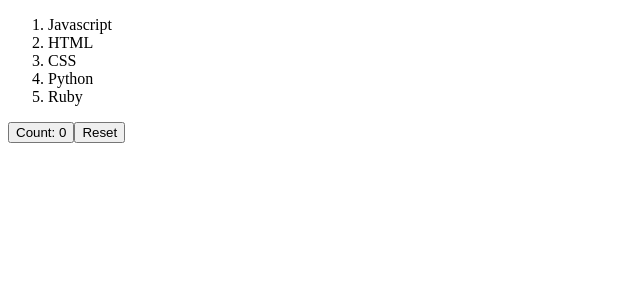
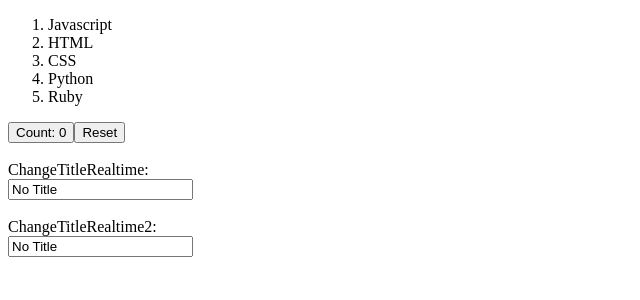
Before and after one commit to vnhcmvn/ReactJS-Learning, a React (Vite) app: page / in a window 1280 px wide. Shown: the top 300 px of the page, without its empty margins (0-640 px from the left). Built offline with nearby package versions, Linux system fonts and the light colour scheme.

Commit message:
Add ChangeTitleRealtime component

```diff
--- a/src/App.jsx
+++ b/src/App.jsx
@@ -1,3 +1,5 @@
+import ChangeTitleRealtime from "./components/ChangeTitleRealtime";
+import ChangeTitleRealtime2 from "./components/ChangeTitleRealtime2";
 import Count from "./components/Count";
 import Course from "./components/Course";
 
@@ -8,9 +10,16 @@ export default function App() {
             <div>
                 <Course courses={courses} />
             </div>
-            <div>
-                <Count />
-            </div>
+
+            <Count />
+
+            <br />
+
+            <ChangeTitleRealtime />
+
+            <br />
+
+            <ChangeTitleRealtime2 />
         </>
     );
 }
--- /dev/null
+++ b/src/components/ChangeTitleRealtime.jsx
@@ -0,0 +1,26 @@
+import { useEffect, useState } from "react";
+
+export default function ChangeTitleRealtime() {
+    const [title, setTitle] = useState("No Title");
+
+    useEffect(() => {
+        document.title = title; // Cập nhật title khi title thay đổi
+    }, [title]); // Chỉ chạy useEffect khi title thay đổi
+
+    const handleInputChange = (event) => {
+        setTitle(event.target.value); // Cập nhật title với giá trị mới từ input
+    };
+
+    return (
+        <div>
+            <label htmlFor="">ChangeTitleRealtime:</label>
+            <br />
+            <input
+                className="input"
+                type="text"
+                value={title} // Liên kết giá trị của input với state "title"
+                onChange={handleInputChange} // Gọi hàm xử lý khi giá trị input thay đổi
+            />
+        </div>
+    );
+}
--- /dev/null
+++ b/src/components/ChangeTitleRealtime2.jsx
@@ -0,0 +1,22 @@
+import { useEffect, useState } from "react";
+
+export default function ChangeTitleRealtime2() {
+    const [title, setTitle] = useState("No Title");
+
+    useEffect(() => {
+        document.title = title;
+    }, [title]);
+
+    return (
+        <div>
+            <label htmlFor="">ChangeTitleRealtime2:</label>
+            <br />
+            <input
+                className="input"
+                type="text"
+                value={title}
+                onChange={(e) => setTitle(e.target.value)}
+            />
+        </div>
+    );
+}
```
